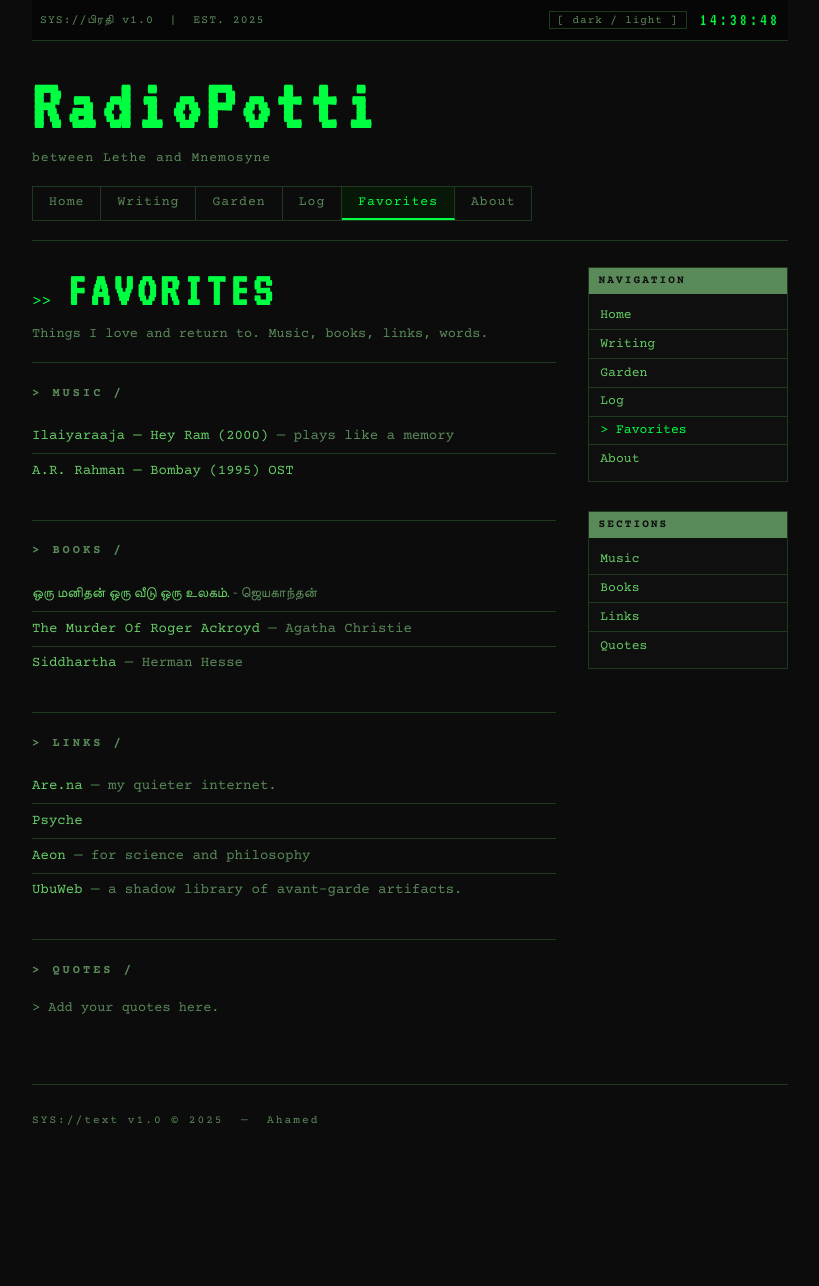
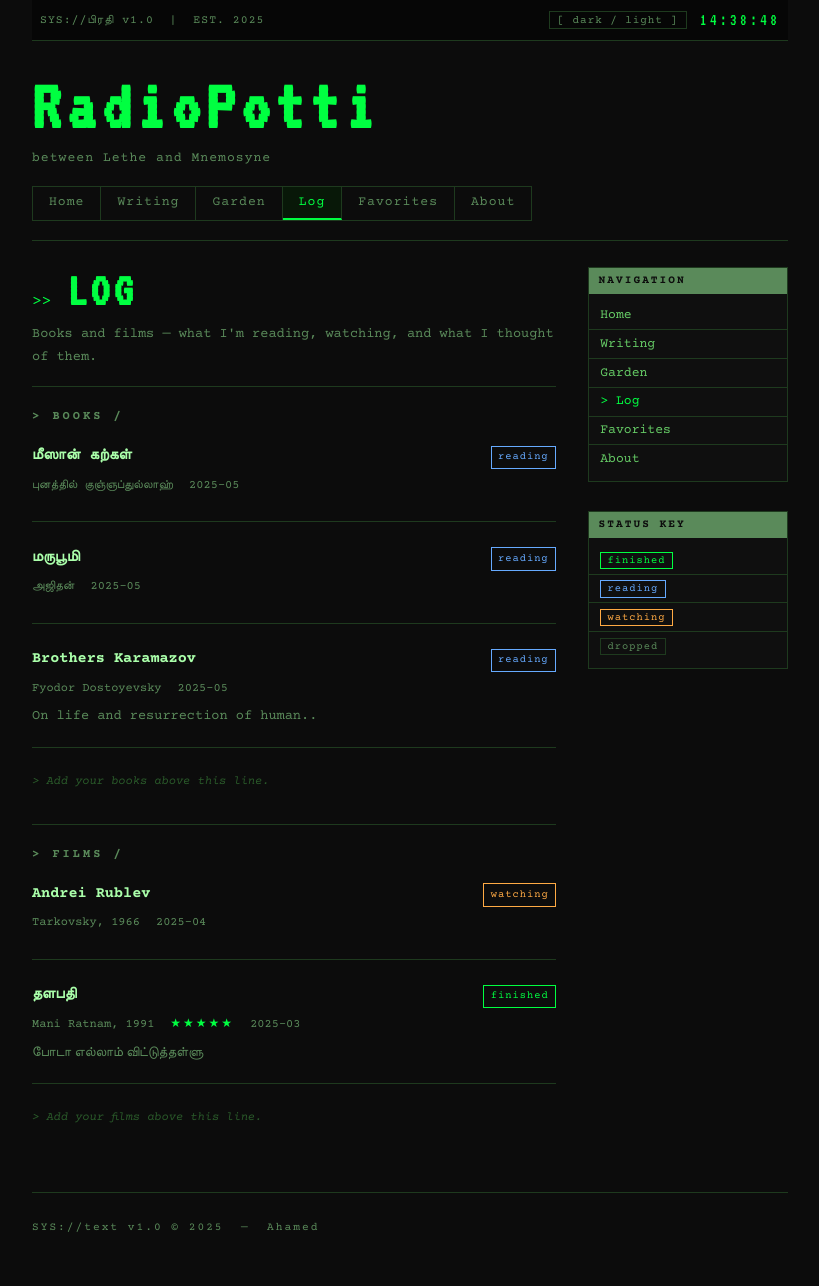
Before and after one commit to greatwhit3shark1969-lgtm/Myblog, a Jekyll site: the page log.html, which Jekyll copies as it is, in a window 1280 px wide. Shown: the whole page, without its empty margins (230-1049 px from the left). Built offline with Jekyll 4.4.1, drawn with Linux system fonts in a browser that asks for light colours; some web fonts are replaced; before the commit the page ends 1179 px from its top, so only the background shows below that.

Commit message:
Update log.html

```diff
--- a/log.html
+++ b/log.html
@@ -3,7 +3,7 @@
 <head>
   <meta charset="UTF-8">
   <meta name="viewport" content="width=device-width, initial-scale=1.0">
-  <title>Favorites — RadioPotti</title>
+  <title>Log — RadioPotti</title>
   <link rel="preconnect" href="https://fonts.googleapis.com">
   <link href="https://fonts.googleapis.com/css2?family=Courier+Prime:ital,wght@0,400;0,700;1,400&family=VT323&family=Arima:wght@400;700&family=Catamaran:wght@400;700&display=swap" rel="stylesheet">
   <link rel="stylesheet" href="style.css">
@@ -27,8 +27,8 @@
         <a href="index.html">Home</a>
         <a href="blog.html">Writing</a>
         <a href="garden.html">Garden</a>
-        <a href="log.html">Log</a>
-        <a href="favorites.html" class="active">Favorites</a>
+        <a href="log.html" class="active">Log</a>
+        <a href="favorites.html">Favorites</a>
         <a href="about.html">About</a>
       </nav>
       <div class="h-rule"></div>
@@ -37,44 +37,74 @@
       <div class="col-main">
         <div class="topic-header">
           <span class="prompt">&gt;&gt;</span>
-          <h2 class="topic-title">FAVORITES</h2>
+          <h2 class="topic-title">LOG</h2>
         </div>
-        <p class="topic-desc">Things I love and return to. Music, books, links, words.</p>
+        <p class="topic-desc">Books and films — what I'm reading, watching, and what I thought of them.</p>
         <div class="h-rule-thin"></div>
 
-        <section class="fav-section" id="music">
-          <h3 class="fav-heading">&gt; MUSIC /</h3>
-          <ul class="fav-list">
-            <li><a href="https://music.youtube.com/playlist?list=OLAK5uy_mYrVbKFmiX6uqYBlryzoaj4hYS_vmVLvg&si=uPev1CxGsViiZ6rP" target="_blank" rel="noopener">Ilaiyaraaja — Hey Ram (2000)</a> — plays like a memory</li>
-            <li><a href="https://youtube.com/playlist?list=OLAK5uy_krhGAQ-2ULbZ6vPEyrGxkNN_prUX4zimk&si=kO9rImheP-G_MnrR" target="_blank" rel="noopener">A.R. Rahman — Bombay (1995) OST</a></li>
-          </ul>
+        <section class="log-section">
+          <h3 class="log-type-heading">&gt; BOOKS /</h3>
+          <div class="log-entry">
+            <div class="log-entry-top">
+              <span class="log-title">மீஸான் கற்கள்</span>
+              <span class="log-status status-reading">reading</span>
+            </div>
+            <div class="log-entry-meta">
+              <span class="log-author">புனத்தில் குஞ்ஞப்துல்லாஹ்</span>
+              <span class="log-date">2025-05</span>
+            </div>
+          </div>
+          <div class="log-entry">
+            <div class="log-entry-top">
+              <span class="log-title">மருபூமி</span>
+              <span class="log-status status-reading">reading</span>
+            </div>
+            <div class="log-entry-meta">
+              <span class="log-author">அஜிதன்</span>
+              <span class="log-date">2025-05</span>
+            </div>
+          </div>
+          <div class="log-entry">
+            <div class="log-entry-top">
+              <span class="log-title">Brothers Karamazov</span>
+              <span class="log-status status-reading">reading</span>
+            </div>
+            <div class="log-entry-meta">
+              <span class="log-author">Fyodor Dostoyevsky</span>
+              <span class="log-date">2025-05</span>
+            </div>
+            <p class="log-note">On life and resurrection of human..</p>
+          </div>
+          <p class="log-add-hint">&gt; <em>Add your books above this line.</em></p>
         </section>
+
         <div class="h-rule-thin"></div>
 
-        <section class="fav-section" id="books">
-          <h3 class="fav-heading">&gt; BOOKS /</h3>
-          <ul class="fav-list">
-            <li lang="ta"><a href="#">ஒரு மனிதன் ஒரு வீடு ஒரு உலகம்.</a> - ஜெயகாந்தன்</li>
-            <li><a href="#">The Murder Of Roger Ackroyd</a> — Agatha Christie</li>
-            <li><a href="#">Siddhartha</a> — Herman Hesse</li>
-          </ul>
-        </section>
-        <div class="h-rule-thin"></div>
-
-        <section class="fav-section" id="links">
-          <h3 class="fav-heading">&gt; LINKS /</h3>
-          <ul class="fav-list">
-            <li><a href="https://www.are.na/share/WhGjKtS" target="_blank" rel="noopener">Are.na</a> — my quieter internet.</li>
-            <li><a href="https://psyche.co" target="_blank" rel="noopener">Psyche</a></li>
-            <li><a href="https://aeon.co/" target="_blank" rel="noopener">Aeon</a> — for science and philosophy</li>
-            <li><a href="https://www.ubu.com/index.html" target="_blank" rel="noopener">UbuWeb</a> — a shadow library of avant-garde artifacts.</li>
-          </ul>
-        </section>
-        <div class="h-rule-thin"></div>
-
-        <section class="fav-section" id="quotes">
-          <h3 class="fav-heading">&gt; QUOTES /</h3>
-          <p class="no-posts">&gt; Add your quotes here.</p>
+        <section class="log-section">
+          <h3 class="log-type-heading">&gt; FILMS /</h3>
+          <div class="log-entry">
+            <div class="log-entry-top">
+              <span class="log-title">Andrei Rublev</span>
+              <span class="log-status status-watching">watching</span>
+            </div>
+            <div class="log-entry-meta">
+              <span class="log-author">Tarkovsky, 1966</span>
+              <span class="log-date">2025-04</span>
+            </div>
+          </div>
+          <div class="log-entry">
+            <div class="log-entry-top">
+              <span class="log-title">தளபதி</span>
+              <span class="log-status status-finished">finished</span>
+            </div>
+            <div class="log-entry-meta">
+              <span class="log-author">Mani Ratnam, 1991</span>
+              <span class="log-rating">★★★★★</span>
+              <span class="log-date">2025-03</span>
+            </div>
+            <p class="log-note" lang="ta">போடா எல்லாம் விட்டுத்தள்ளு</p>
+          </div>
+          <p class="log-add-hint">&gt; <em>Add your films above this line.</em></p>
         </section>
       </div>
 
@@ -85,18 +115,18 @@
             <li><a href="index.html">Home</a></li>
             <li><a href="blog.html">Writing</a></li>
             <li><a href="garden.html">Garden</a></li>
-            <li><a href="log.html">Log</a></li>
-            <li><a href="favorites.html" class="active">Favorites</a></li>
+            <li><a href="log.html" class="active">Log</a></li>
+            <li><a href="favorites.html">Favorites</a></li>
             <li><a href="about.html">About</a></li>
           </ul>
         </div>
         <div class="sidebar-block">
-          <h3 class="sidebar-heading">Sections</h3>
-          <ul>
-            <li><a href="#music">Music</a></li>
-            <li><a href="#books">Books</a></li>
-            <li><a href="#links">Links</a></li>
-            <li><a href="#quotes">Quotes</a></li>
+          <h3 class="sidebar-heading">Status Key</h3>
+          <ul class="plain-list">
+            <li><span class="status-finished">finished</span></li>
+            <li><span class="status-reading">reading</span></li>
+            <li><span class="status-watching">watching</span></li>
+            <li><span class="status-dropped">dropped</span></li>
           </ul>
         </div>
       </aside>
```
